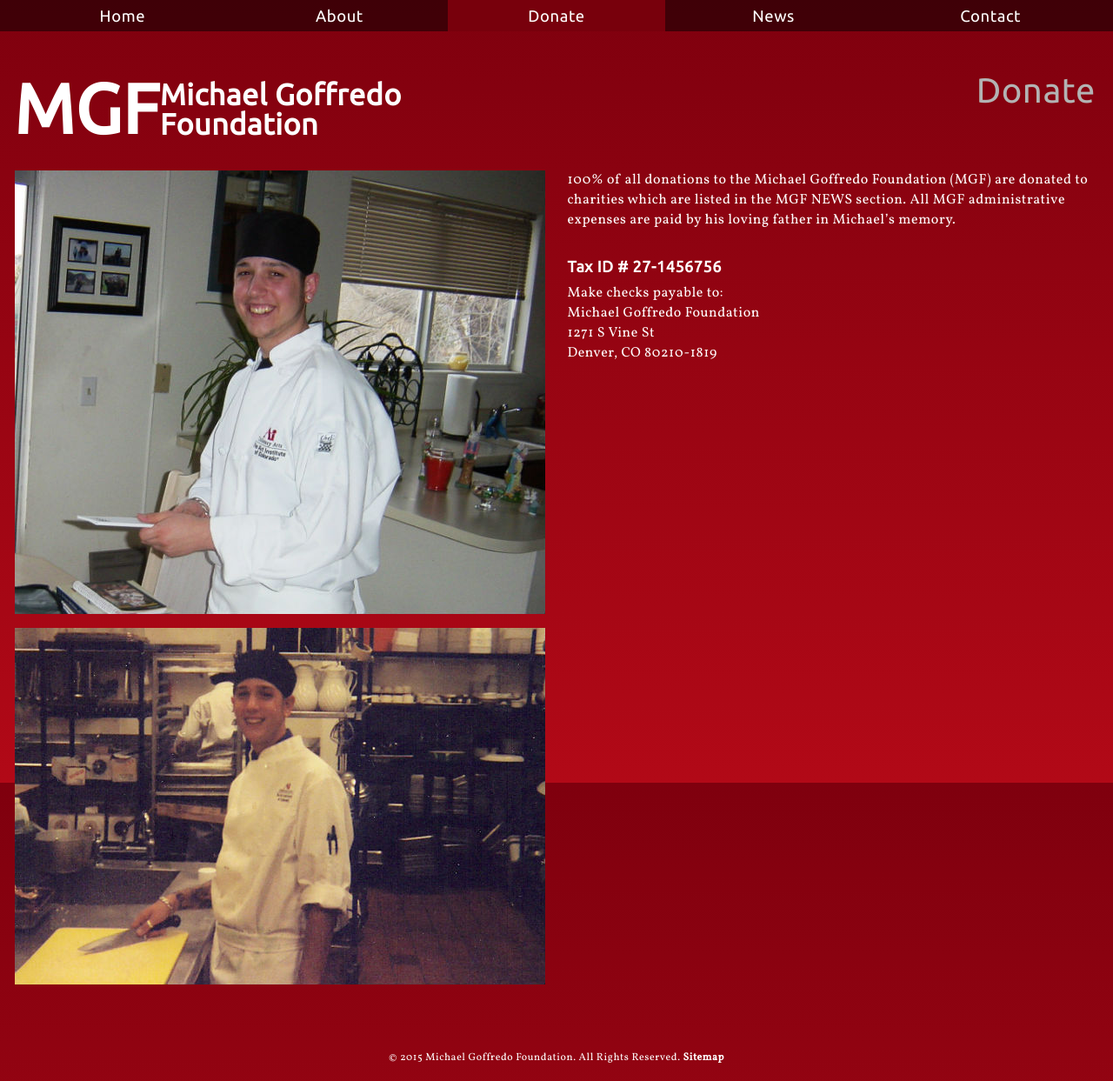
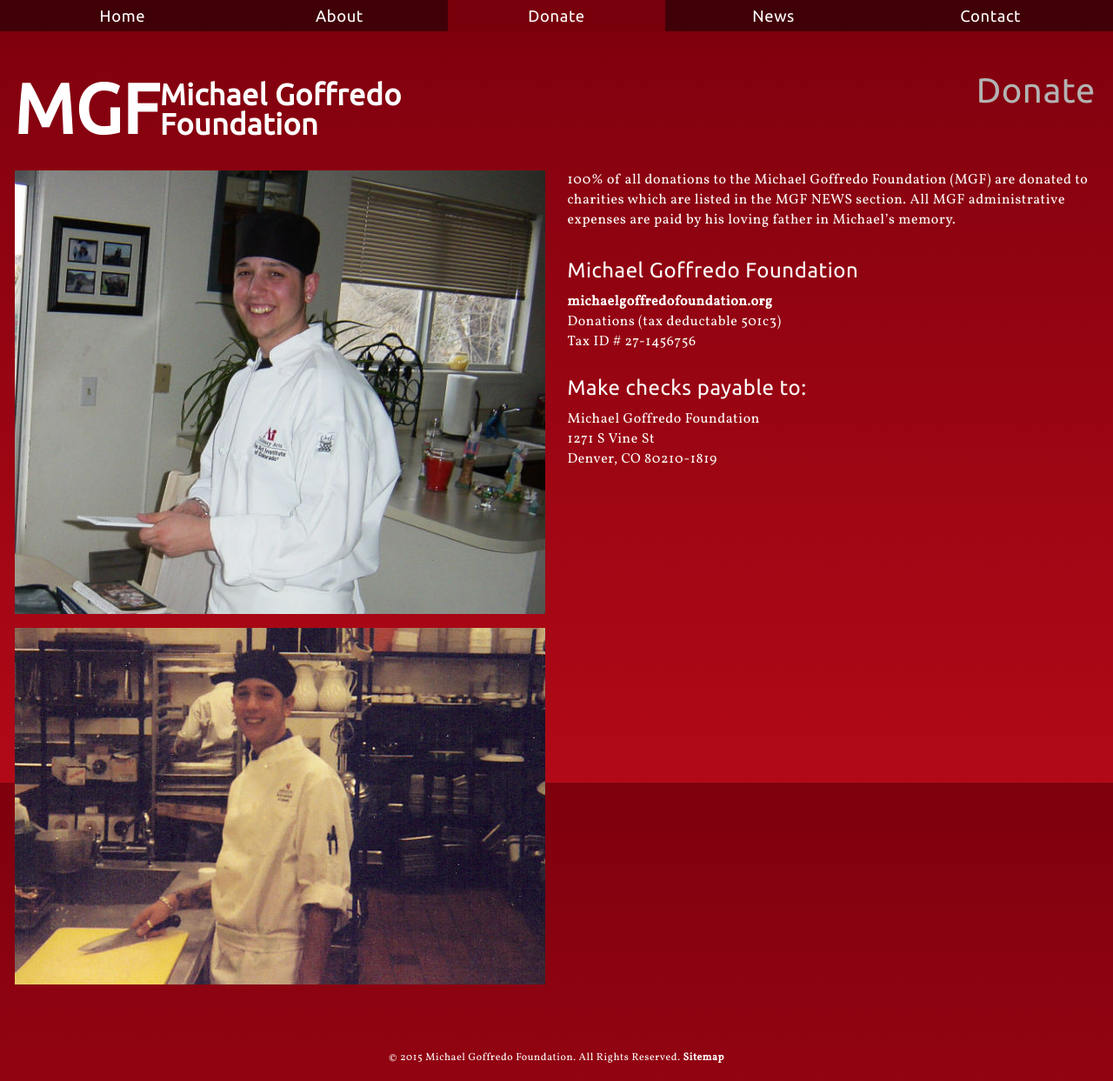
Before and after one commit to quattromani/MGF, a Jekyll site: the page built from donate/index.html, in a window 1280 px wide. Shown: the whole page at 87% size. Built offline with Jekyll 4.4.1, drawn with Linux system fonts in a browser that asks for light colours; nearby versions of some CDN libraries.

Commit message:
added tax info

```diff
--- a/donate/index.html
+++ b/donate/index.html
@@ -19,13 +19,16 @@
   <div class="half">
     <p>100% of all donations to the Michael Goffredo Foundation (MGF) are donated to charities which are listed in the MGF NEWS section.  All MGF administrative expenses are paid by his loving father in Michael’s memory.<br/><br/></p>
     <p>
-    <h5>Tax ID # 27-1456756</h5>
-    <address>
-      Make checks payable to:<br>
-      Michael Goffredo Foundation<br>
-      1271 S Vine St<br>
-      Denver, CO 80210-1819
-    </address>
+      <h4>Michael Goffredo Foundation</h4>
+      <address>
+        <a href="http://michaelgoffredofoundation.org">michaelgoffredofoundation.org</a><br>
+        Donations (tax deductable 501c3)<br>
+        Tax ID # 27-1456756<br><br>
+        <h4>Make checks payable to:</h4>
+        Michael Goffredo Foundation<br>
+        1271 S Vine St<br>
+        Denver, CO 80210-1819
+      </address>
     </p>
 
   </div>
```
